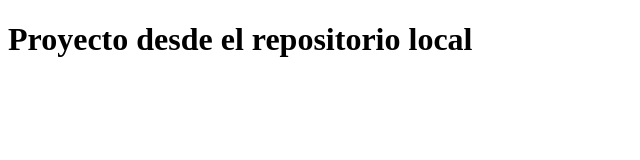
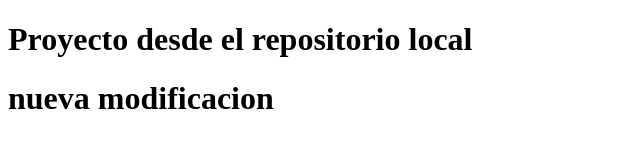
Before and after one commit to sagy3000/ProyectoAmbientesNoc, a plain HTML site: page index.html in a window 1280 px wide. Shown: the whole page, without its empty margins (0-640 px from the left). Drawn offline with Linux system fonts and the light colour scheme.

Commit message:
haciendo cambios desde github

```diff
--- a/index.html
+++ b/index.html
@@ -8,5 +8,6 @@
 </head>
 <body>
     <h1>Proyecto desde el repositorio local</h1>
+    <h1>nueva modificacion</h1>
 </body>
 </html>
```
